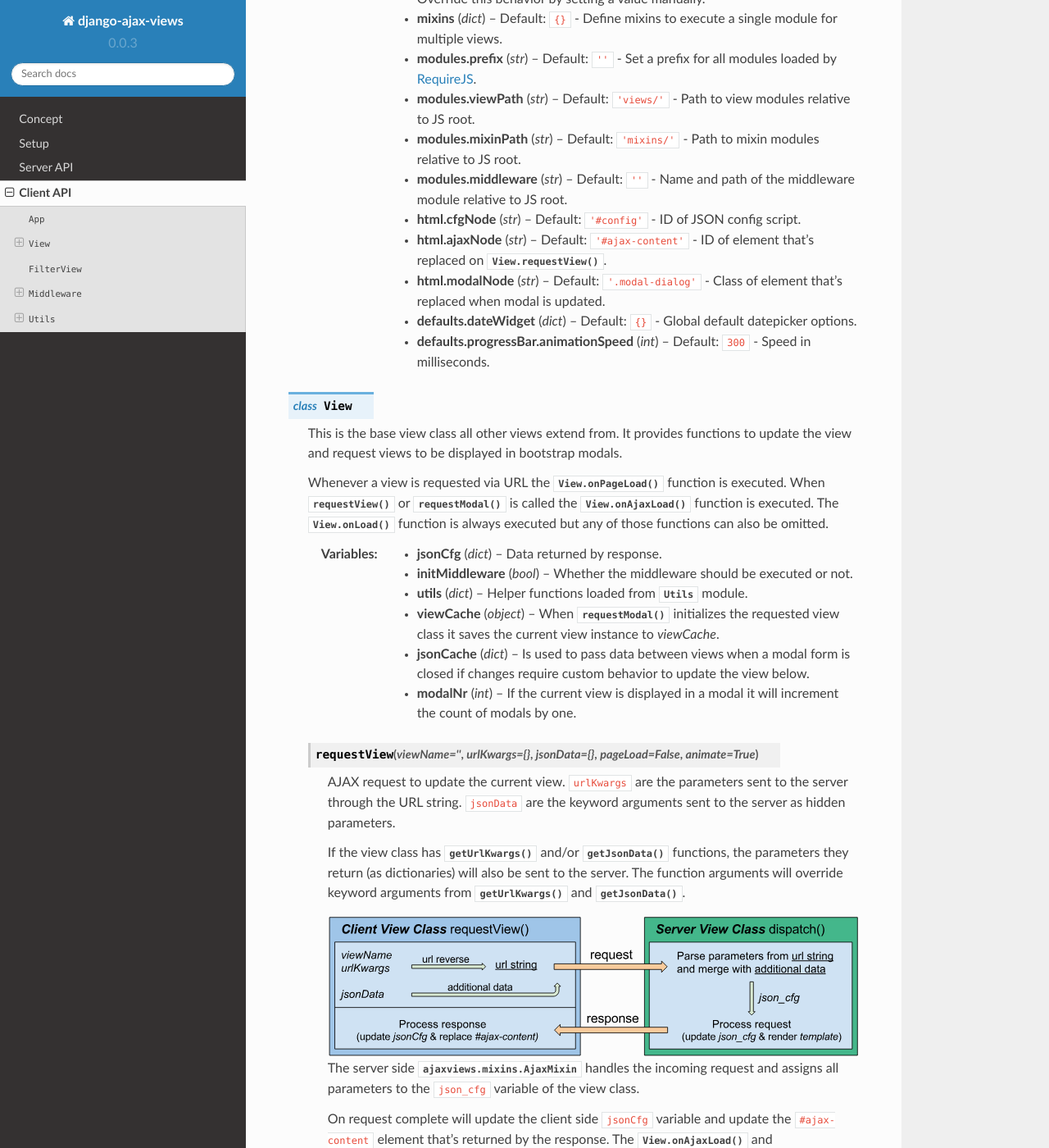
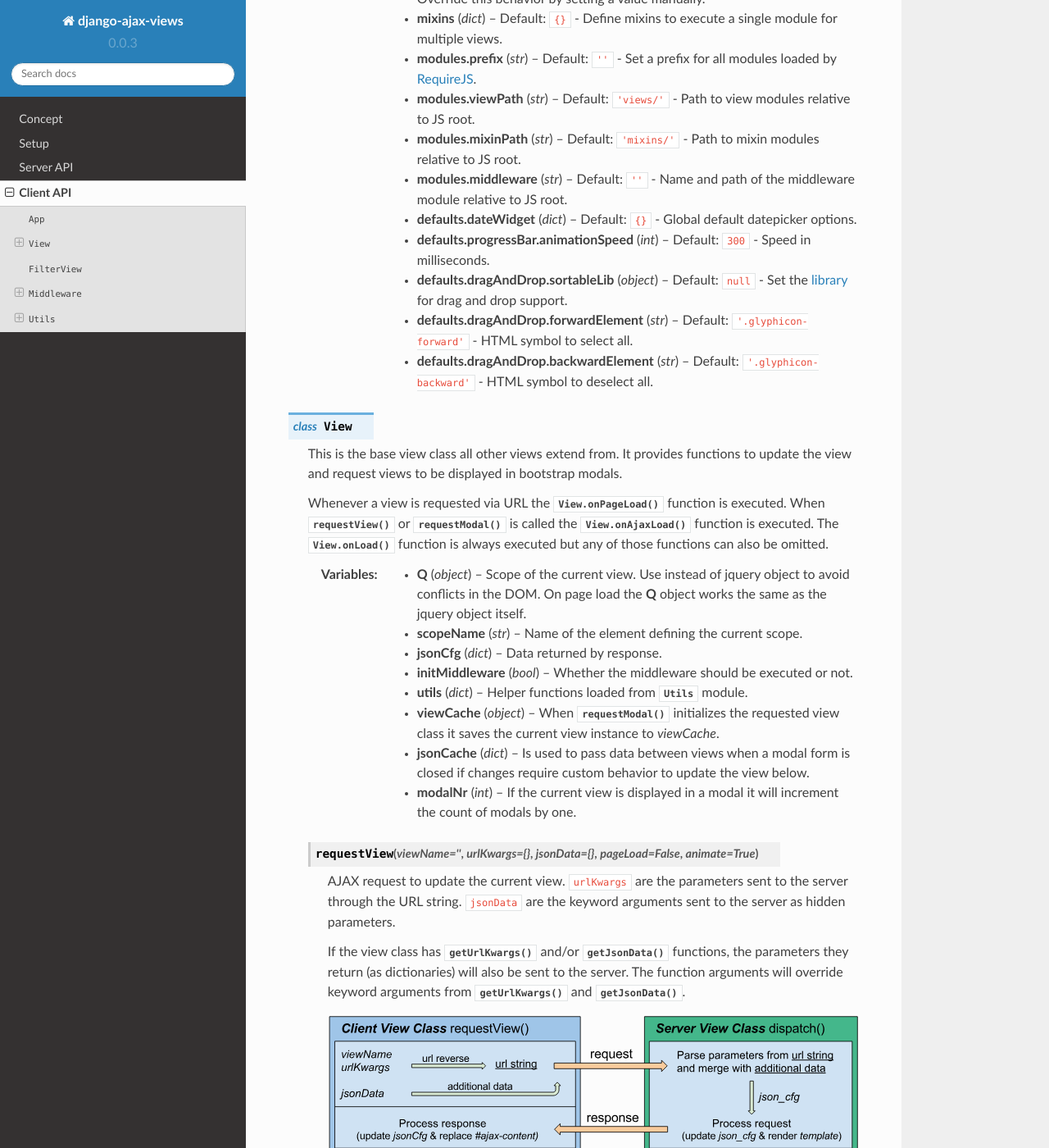
Before and after one commit to baxter07/django-ajax-views, a Sphinx documentation site: the page built from docs/modules/client_api.rst, in a window 1280 px wide and 1400 px high, scrolled down 458 px. Shown: the whole window at 82% size. Built offline with Sphinx 7.4.7 and the Read the Docs theme 2.0.0, drawn with Linux system fonts in a browser that asks for light colours; formulas are drawn with MathJax 3; some of the changed text lies outside the part shown.

Commit message:
updated docs

```diff
--- a/docs/modules/client_api.rst
+++ b/docs/modules/client_api.rst
@@ -26,13 +26,16 @@
     :ivar str modules.viewPath: Default: ``'views/'`` - Path to view modules relative to JS root.
     :ivar str modules.mixinPath: Default: ``'mixins/'`` - Path to mixin modules relative to JS root.
     :ivar str modules.middleware: Default: ``''`` - Name and path of the middleware module relative to JS root.
-    :ivar str html.cfgNode: Default: ``'#config'`` - ID of JSON config script.
-    :ivar str html.ajaxNode: Default: ``'#ajax-content'`` - ID of element that's replaced on :func:`View.requestView`.
-    :ivar str html.modalNode: Default: ``'.modal-dialog'`` - Class of element that's replaced when modal is updated.
     :ivar dict defaults.dateWidget: Default: ``{}`` - Global default datepicker options.
     :ivar int defaults.progressBar.animationSpeed: Default: ``300`` - Speed in milliseconds.
+    :ivar object defaults.dragAndDrop.sortableLib: Default: ``null`` - Set the library_ for drag and drop support.
+    :ivar str defaults.dragAndDrop.forwardElement: Default: ``'.glyphicon-forward'`` - HTML symbol to select all.
+    :ivar str defaults.dragAndDrop.backwardElement: Default: ``'.glyphicon-backward'`` - HTML symbol to deselect all.
 
     ..
+        :ivar str html.cfgNode: Default: ``'#config'`` - ID of JSON config script.
+        :ivar str html.ajaxNode: Default: ``'#ajax-content'`` - ID of element that's replaced on :func:`View.requestView`.
+        :ivar str html.modalNode: Default: ``'.modal-dialog'`` - Class of element that's replaced when modal is updated.
         Options to initialize date input elements.
 
         Args:
@@ -47,8 +50,9 @@
     :func:`requestView` or :func:`requestModal` is called the :func:`View.onAjaxLoad` function is executed.
     The :func:`View.onLoad` function is always executed but any of those functions can also be omitted.
 
-    .. None of them are required to be added to the view class.
-
+    :ivar object Q: Scope of the current view. Use instead of jquery object to avoid conflicts in the DOM. On page
+        load the **Q** object works the same as the jquery object itself.
+    :ivar str scopeName: Name of the element defining the current scope.
     :ivar dict jsonCfg: Data returned by response.
     :ivar bool initMiddleware: Whether the middleware should be executed or not.
     :ivar dict utils: Helper functions loaded from :class:`Utils` module.
@@ -70,8 +74,8 @@
         .. image:: /_static/request_view.svg
             :alt: request view from server
 
-        The server side :class:`ajaxviews.mixins.AjaxMixin` handles the incoming request and assigns all parameters
-        to the ``json_cfg`` variable of the view class.
+        The server side :class:`ajaxviews.views.GenericBaseView` handles the incoming request and assigns all
+        parameters to the ``json_cfg`` variable of the view class.
 
         On request complete will update the client side ``jsonCfg`` variable and update the ``#ajax-content`` element
         that's returned by the response. The :func:`View.onAjaxLoad` and :func:`View.onLoad` functions are executed
@@ -225,3 +229,5 @@
     """
 
 .. _RequireJS: http://requirejs.org
+
+.. _library: http://rubaxa.github.io/Sortable/
```
Also changed, not shown: docs/setup.rst (+8 -5 lines), 1 other file.
